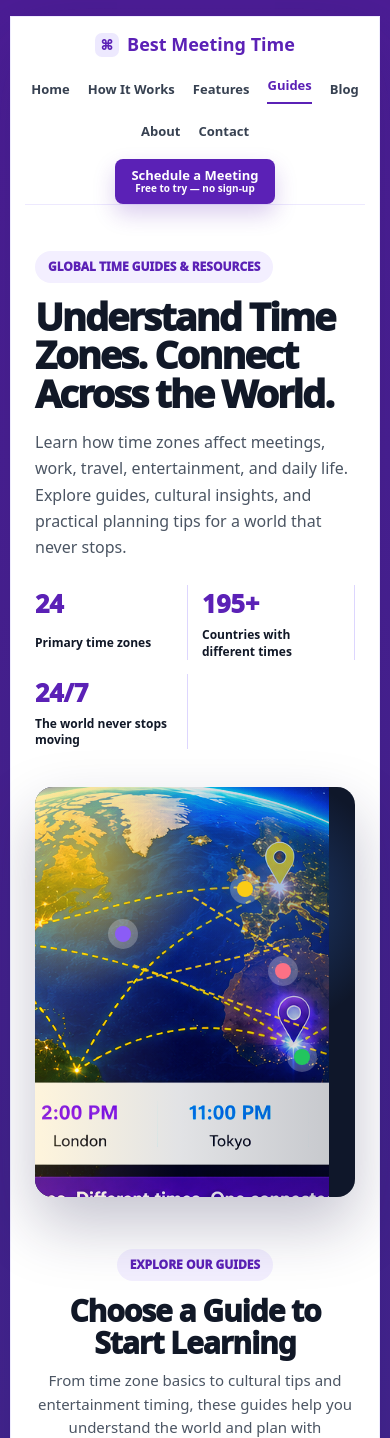
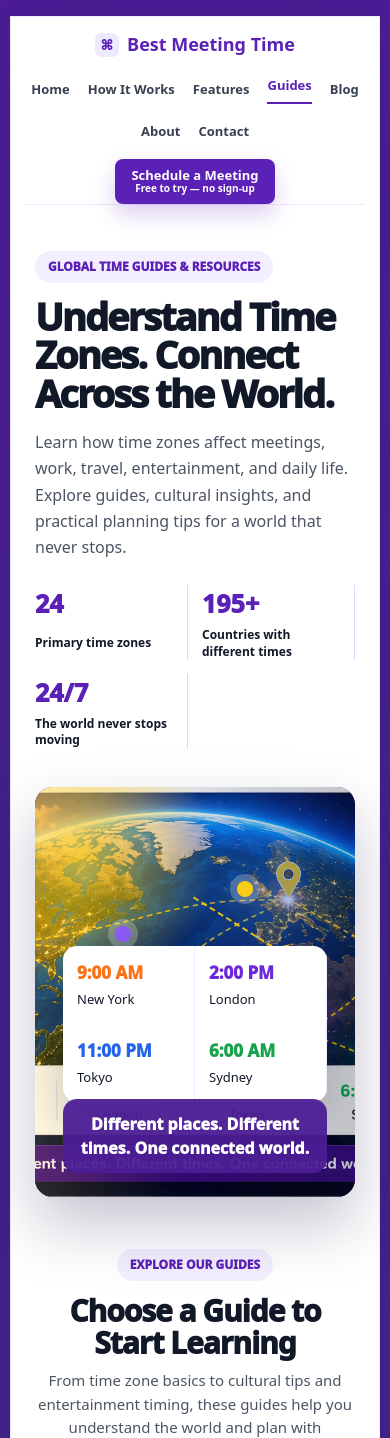
Before and after one commit to techtalk1282/Best-Meeting-Time, a Next.js app: page /guides in a window 390 px wide. Shown: the top 1438 px of the page. Built offline with nearby package versions, Linux system fonts and the light colour scheme.

Commit message:
Restore Guides hero overlay and fix image crop
Added a time panel with time zones for New York, London, Tokyo, and Sydney, along with a caption about global connectivity. Updated hero image styles for better responsiveness.

```diff
--- a/app/guides/page.tsx
+++ b/app/guides/page.tsx
@@ -90,7 +90,16 @@ export default function GuidesPage() {
             <span className="line line-two" />
             <span className="line line-three" />
 
+            <div className="time-panel">
+  <div><strong>9:00 AM</strong><span>New York</span></div>
+  <div><strong>2:00 PM</strong><span>London</span></div>
+  <div><strong>11:00 PM</strong><span>Tokyo</span></div>
+  <div><strong>6:00 AM</strong><span>Sydney</span></div>
+</div>
 
+<div className="hero-caption">
+  Different places. Different times. One connected world.
+</div>
           </div>
         </section>
 
@@ -354,14 +363,14 @@ export default function GuidesPage() {
         }
 
         .hero-visual img {
-          width: 118%;
-          height: 118%;
-          position: absolute;
-          inset: -8% -8% auto -8%;
-          object-fit: cover;
-          object-position: center center;
-          filter: saturate(1.42) contrast(1.1) brightness(1.08);
-        }
+  width: 100%;
+  height: 100%;
+  position: absolute;
+  inset: 0;
+  object-fit: cover;
+  object-position: center center;
+  filter: saturate(1.08) contrast(1.02) brightness(1);
+}
 
         .hero-glow {
           position: absolute;
```
